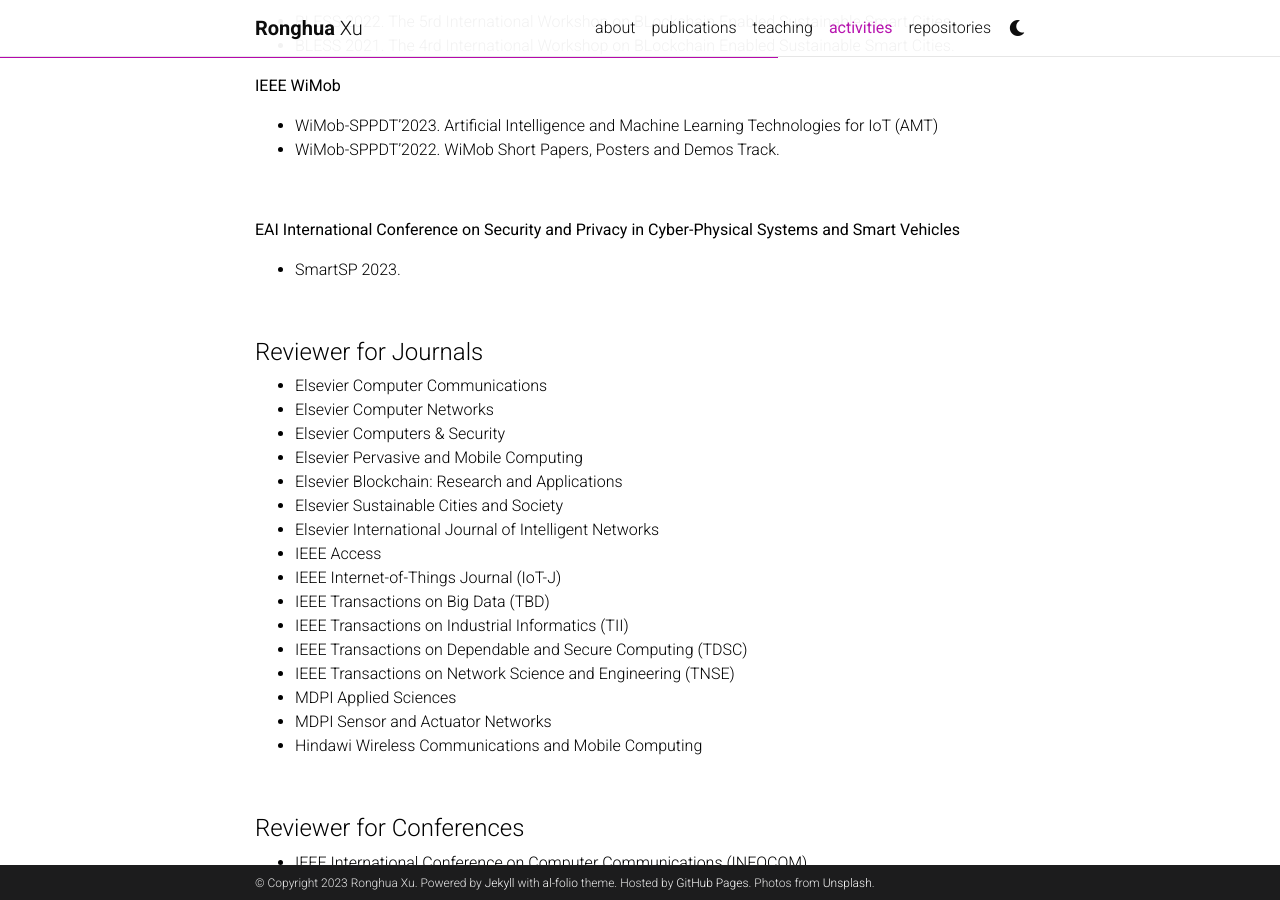
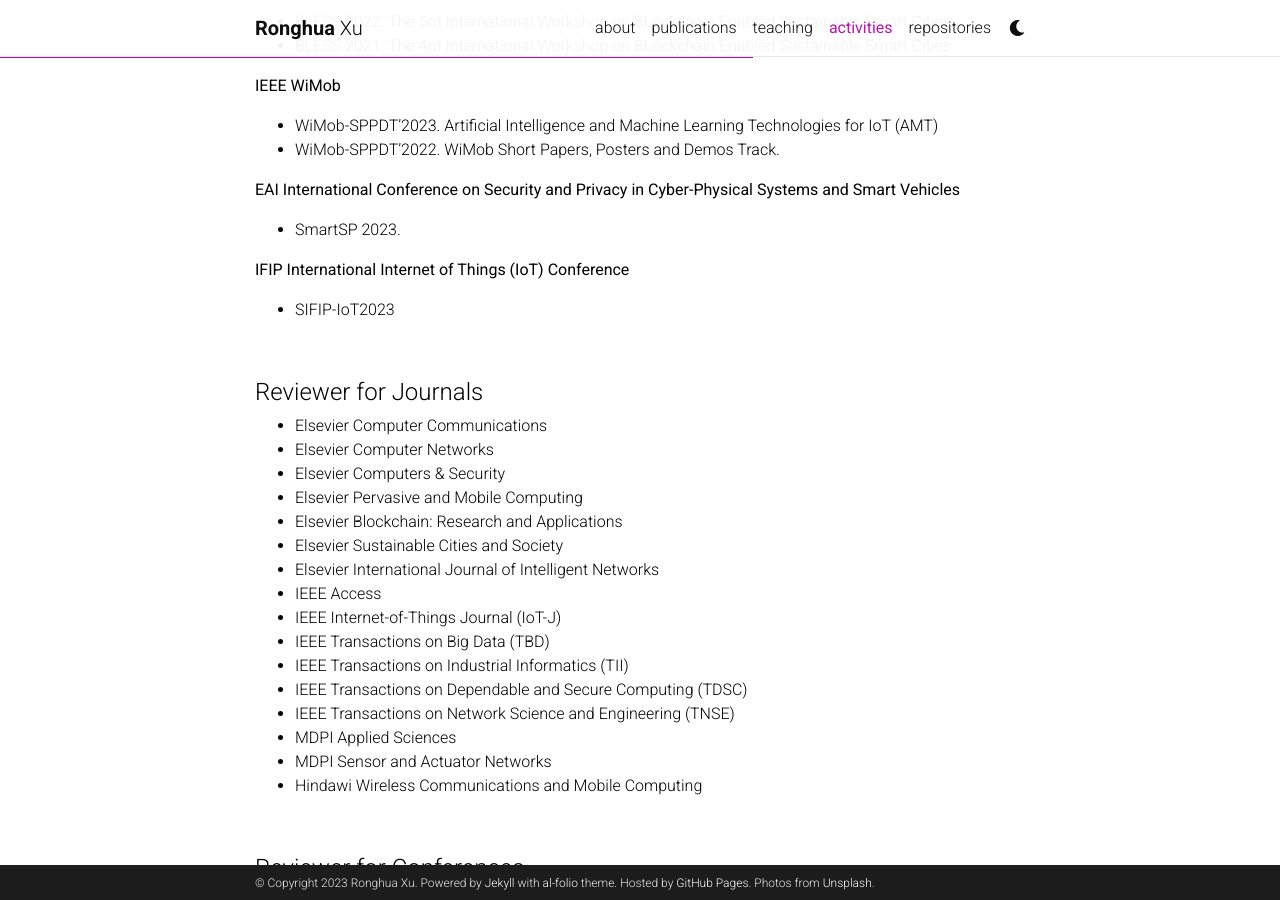
Before and after one commit to samuelxu999/samuelxu999.github.io, a Jekyll site: the page built from _pages/activity.md, in a window 1280 px wide and 900 px high, scrolled down 721 px. Built offline with Jekyll 4.4.1, drawn with Linux system fonts in a browser that asks for light colours; comment, search, counter and statistics services are not loaded; a style sheet for code colours, icons or effects is not loaded.

Commit message:
Update cv_main.

```diff
--- a/_pages/activity.md
+++ b/_pages/activity.md
@@ -41,13 +41,18 @@
 <li>WiMob-SPPDT’2023. Artificial Intelligence and Machine Learning Technologies for IoT (AMT)</li>
 <li>WiMob-SPPDT’2022. WiMob Short Papers, Posters and Demos Track.</li>
 </ul>
-<br>
 
 <b>EAI International Conference on Security and Privacy in Cyber-Physical Systems and Smart Vehicles</b>
 <ul>
 <li>SmartSP 2023.</li>
 </ul>
+
+<b>IFIP International Internet of Things (IoT) Conference</b>
+<ul>
+<li>SIFIP-IoT2023</li>
+</ul>
 <br>
+
 
 <h4>Reviewer for Journals</h4>
 <ul>
```
Also changed, not shown: 1 other file.
